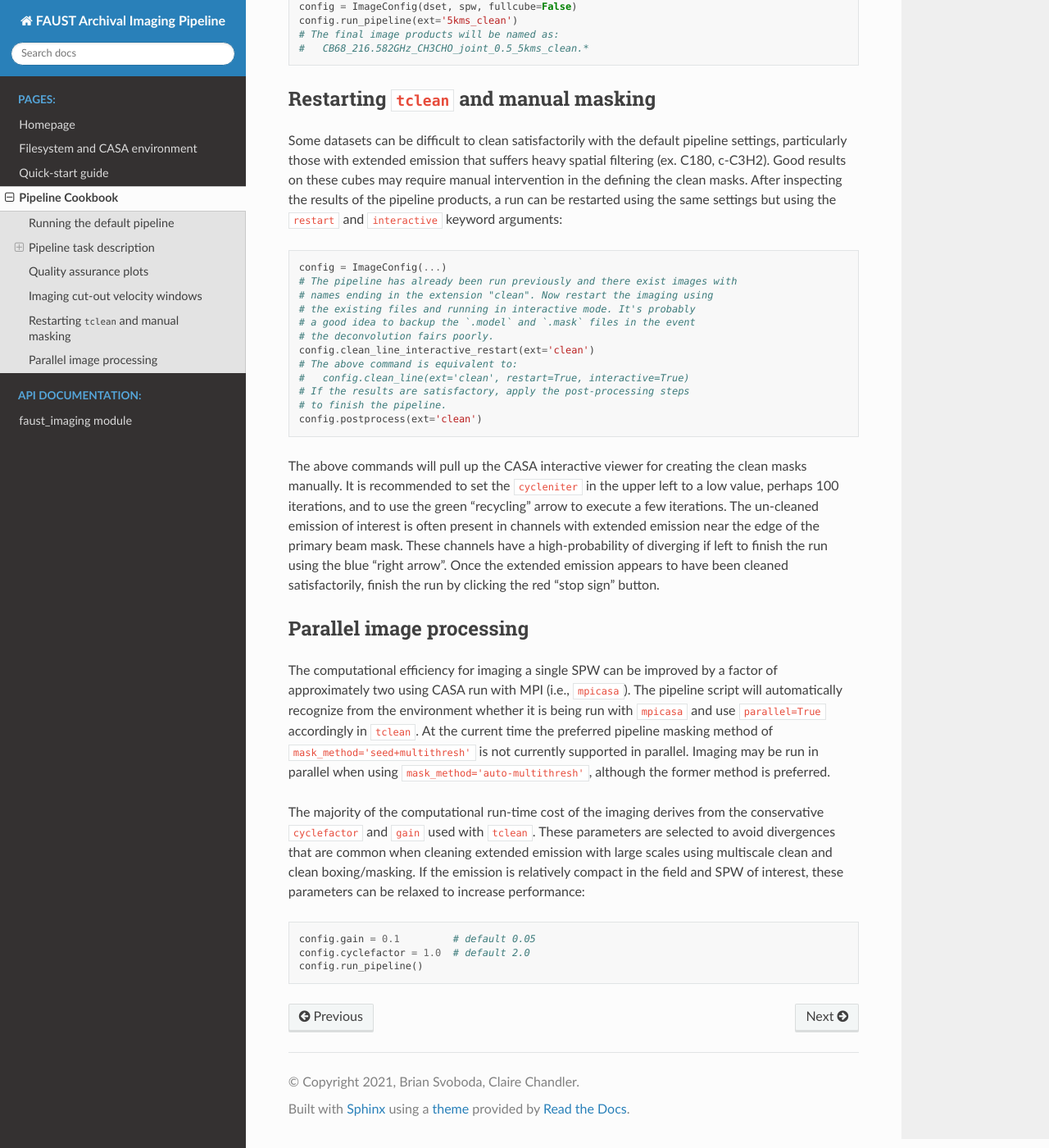
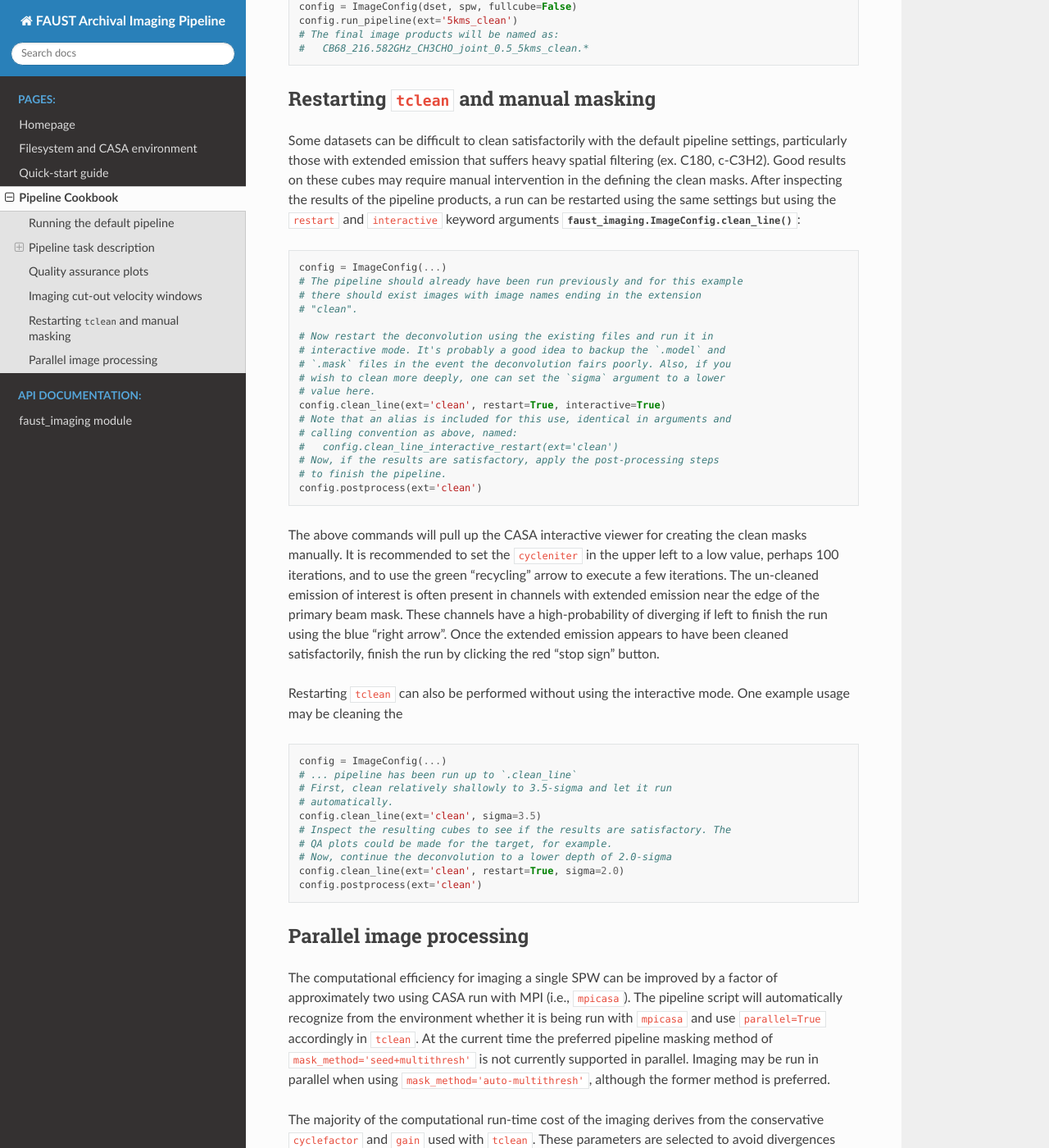
Before and after one commit to autocorr/faust_line_imaging, a Sphinx documentation site: the page built from docs/source/recipes.rst, in a window 1280 px wide and 1400 px high, scrolled down 4295 px. Shown: the whole window at 82% size. Built offline with Sphinx 7.4.7 and the Read the Docs theme 2.0.0, drawn with Linux system fonts in a browser that asks for light colours.

Commit message:
Update docs

```diff
--- a/docs/source/recipes.rst
+++ b/docs/source/recipes.rst
@@ -237,20 +237,25 @@ heavy spatial filtering (ex. C180, c-C3H2). Good results on these cubes
 may require manual intervention in the defining the clean masks. After
 inspecting the results of the pipeline products, a run can be restarted using
 the same settings but using the ``restart`` and ``interactive`` keyword
-arguments:
+arguments :meth:`faust_imaging.ImageConfig.clean_line`:
 
 .. code-block:: python
 
    config = ImageConfig(...)
-   # The pipeline has already been run previously and there exist images with
-   # names ending in the extension "clean". Now restart the imaging using
-   # the existing files and running in interactive mode. It's probably
-   # a good idea to backup the `.model` and `.mask` files in the event
-   # the deconvolution fairs poorly.
-   config.clean_line_interactive_restart(ext='clean')
-   # The above command is equivalent to:
-   #   config.clean_line(ext='clean', restart=True, interactive=True)
-   # If the results are satisfactory, apply the post-processing steps
+   # The pipeline should already have been run previously and for this example
+   # there should exist images with image names ending in the extension
+   # "clean".
+
+   # Now restart the deconvolution using the existing files and run it in
+   # interactive mode. It's probably a good idea to backup the `.model` and
+   # `.mask` files in the event the deconvolution fairs poorly. Also, if you
+   # wish to clean more deeply, one can set the `sigma` argument to a lower
+   # value here.
+   config.clean_line(ext='clean', restart=True, interactive=True)
+   # Note that an alias is included for this use, identical in arguments and
+   # calling convention as above, named:
+   #   config.clean_line_interactive_restart(ext='clean')
+   # Now, if the results are satisfactory, apply the post-processing steps
    # to finish the pipeline.
    config.postprocess(ext='clean')
 
@@ -263,6 +268,22 @@ mask.  These channels have a high-probability of diverging if left to finish
 the run using the blue "right arrow". Once the extended emission appears to
 have been cleaned satisfactorily, finish the run by clicking the red "stop
 sign" button.
+
+Restarting ``tclean`` can also be performed without using the interactive mode.
+One example usage may be cleaning the
+
+.. code-block:: python
+
+   config = ImageConfig(...)
+   # ... pipeline has been run up to `.clean_line`
+   # First, clean relatively shallowly to 3.5-sigma and let it run
+   # automatically.
+   config.clean_line(ext='clean', sigma=3.5)
+   # Inspect the resulting cubes to see if the results are satisfactory. The
+   # QA plots could be made for the target, for example.
+   # Now, continue the deconvolution to a lower depth of 2.0-sigma
+   config.clean_line(ext='clean', restart=True, sigma=2.0)
+   config.postprocess(ext='clean')
 
 
 Parallel image processing
```
